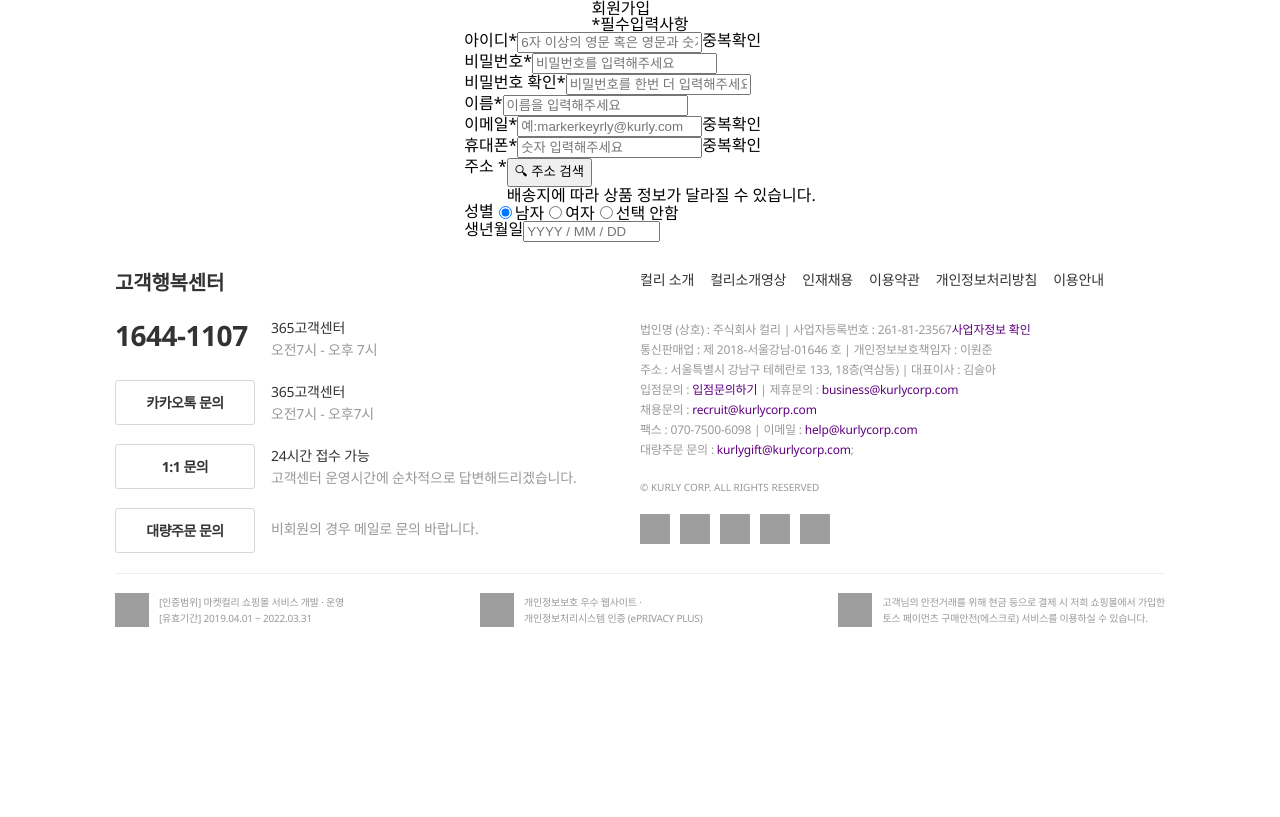
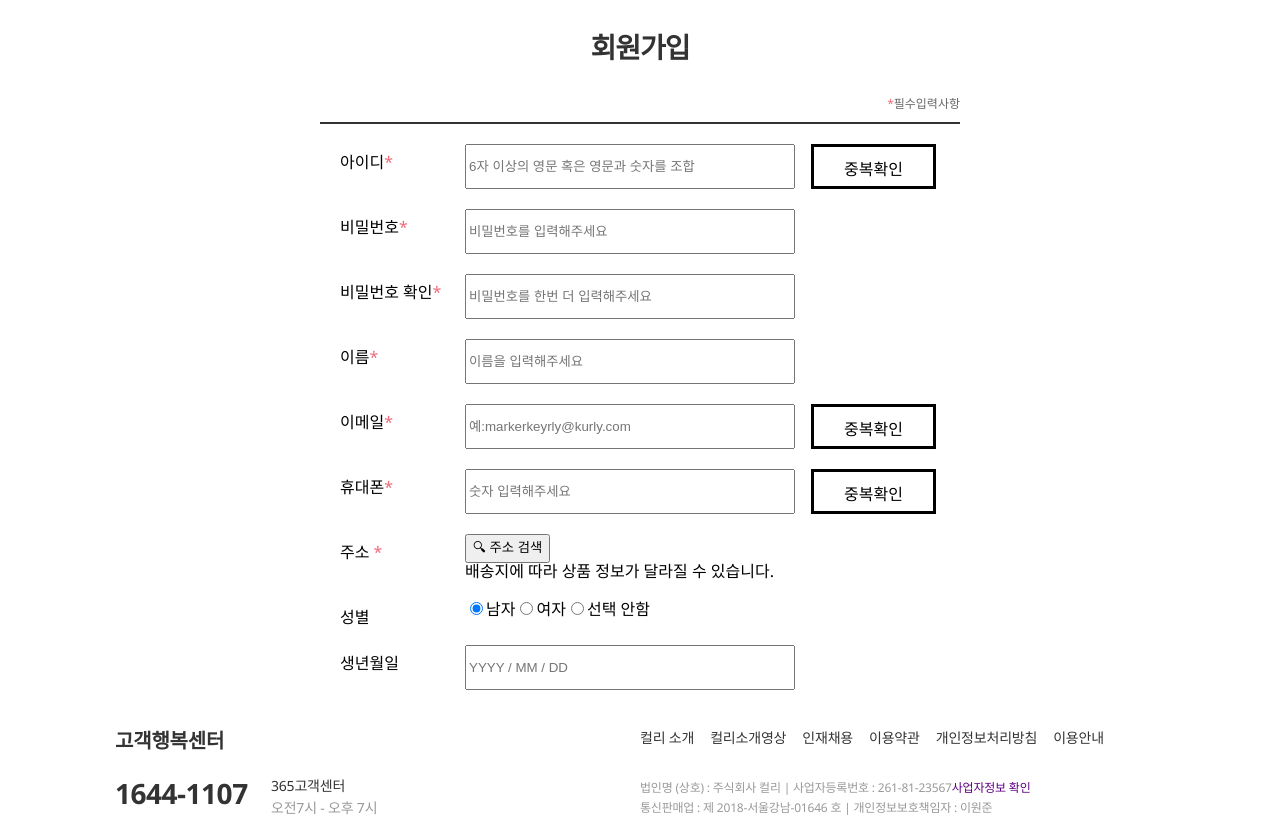
Before and after one commit to clonekurly/frontend, a React (Create React App) app: page / in a window 1280 px wide. Shown: the top 817 px of the page. Built offline with nearby package versions, Linux system fonts and the light colour scheme; grey boxes are pictures that could not be loaded.

Commit message:
#3 upper form Scss align/display

```diff
--- a/src/Pages/Signup/Signup.js
+++ b/src/Pages/Signup/Signup.js
@@ -133,6 +133,7 @@ const Signup = () => {
               name="Pwd"
               placeholder="비밀번호를 입력해주세요"
               maxLength="16"
+              type="text"
               onChange={onChange}
               value={Pwd}
               onClick={onClick_Info}
@@ -234,12 +235,10 @@ const Signup = () => {
                 }}
               />
             ) : null}
-            {Zonecode ? (
-              <input type="text" defaultValue={Zonecode}></input>
-            ) : null}
-            {Address ? (
-              <input type="text" defaultValue={Address}></input>
-            ) : null}
+            <div className="signup_Address_full">
+              <div className="signup_Address_input">
+                {Zonecode ? <input type="text" value={Zonecode}></input> : null}
+                {Address ? <input type="text" value={Address}></input> : null}
 
                 {!(Zonecode && Address) ? (
                   <button name="Address" onClick={onClick_Pop}>
@@ -258,14 +257,18 @@ const Signup = () => {
                         console.log(inputs);
                       }}
                     ></input>
+                  </>
+                )}
+              </div>
+
+              {!(Zonecode && Address) ? null : (
                 <div className="signup_Address_btn">
                   <button name="Address" onClick={onClick_Pop}>
                     🔍︎ 주소 재검색
                   </button>
                 </div>
-              </>
               )}
-
+            </div>
             <div className="signup_Address_Info">
               {Zonecode && Address ? <p>샛별 배송 가능 지역</p> : null}
               <p>배송지에 따라 상품 정보가 달라질 수 있습니다.</p>
--- a/src/Pages/Signup/Signup.scss
+++ b/src/Pages/Signup/Signup.scss
@@ -4,16 +4,73 @@
 .signup_main {
   @include flexCenter();
   flex-direction: column;
+  width: 640px;
+  margin: 0 auto;
 
   [class*="wrap"] {
     display: flex;
     flex-direction: row;
   }
+
   input[type*="text"] {
     display: flex;
     flex-direction: column;
+    width: 330px;
+    height: 45px;
+    margin-right: 16px;
   }
-  button[name*="Address"] {
-    display: block;
+  span[class*="ico"] {
+    color: #ee6a7b;
+  }
+
+  .signup_Address_full {
+    display: flex;
+    flex-direction: row;
+  }
+  .signup_title {
+    width: 100%;
+    border-bottom: solid 2px #333;
+    h2 {
+      font-weight: 700;
+      font-size: 28px;
+      color: #333;
+      line-height: 35px;
+      text-align: center;
+      letter-spacing: -1px;
+      margin: 0 auto;
+      padding: 30px 0;
+    }
+    p {
+      padding-bottom: 10px;
+      font-size: 12px;
+      color: #666;
+      line-height: 17px;
+      text-align: right;
+    }
+  }
+
+  .signup_content {
+    padding-top: 10px;
+    width: 100%;
+    [class*="wrap"] {
+      padding: 10px 20px;
+    }
+    [class*="title"] {
+      width: 20%;
+      margin-right: 5px;
+      padding-top: 10px;
+    }
+
+    /*
+    [class*="input"] {
+      margin-right: 5px;
+    }*/
+    [class*="check"] {
+      text-align: center;
+      height: 45px;
+      line-height: 45px;
+      border: solid;
+      padding: 0 5%;
+    }
   }
 }
```
Lines whose indentation alone changed are shown as unchanged.
